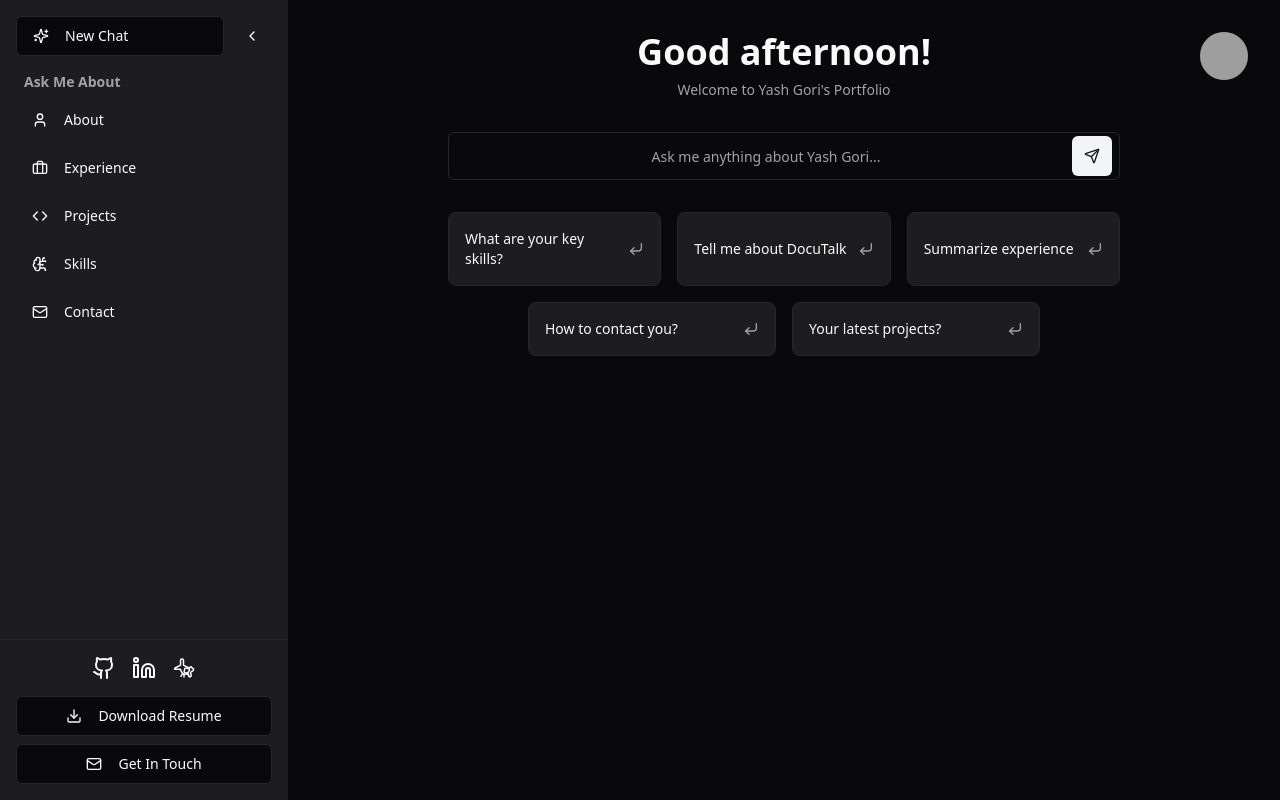
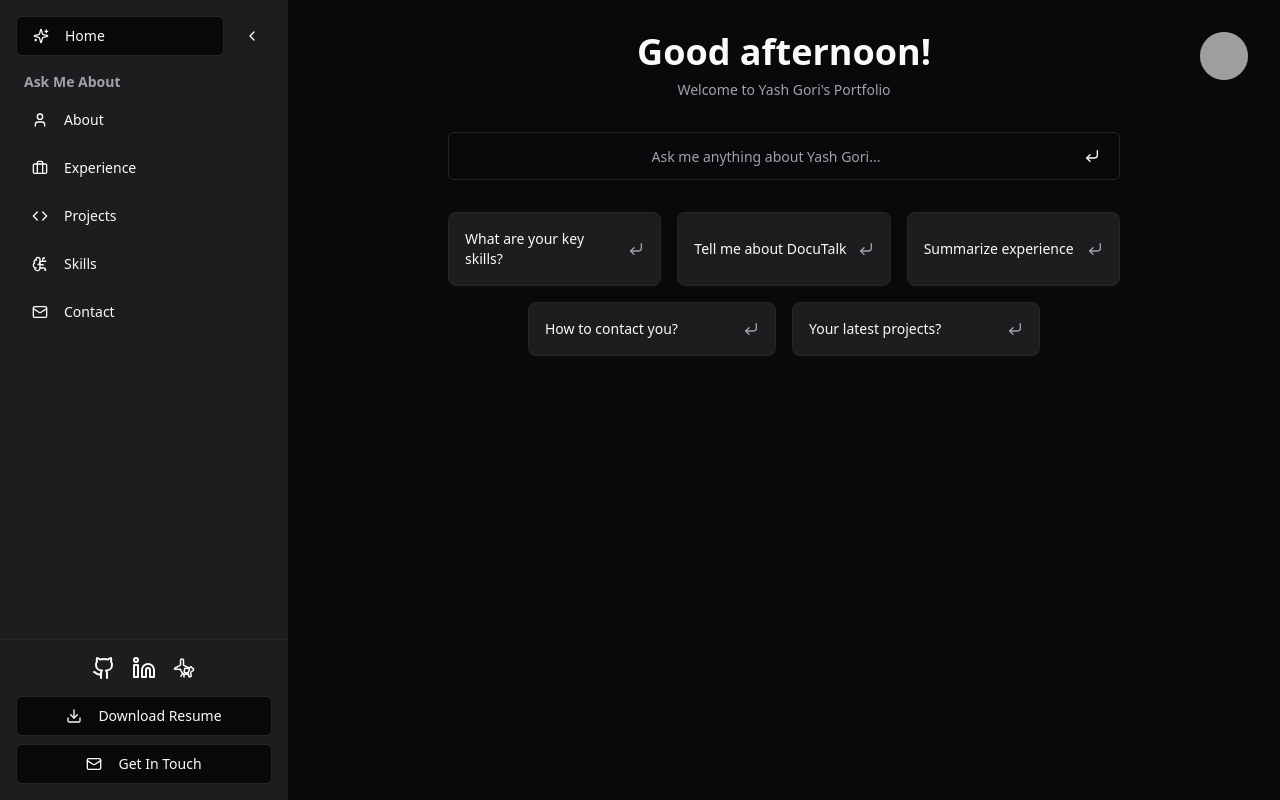
Before and after one commit to yashgori20/yashgori20, a React (Vite) app: page / in a window 1280 px wide. Built offline with nearby package versions, Linux system fonts and the light colour scheme; grey boxes are pictures that could not be loaded.

Commit message:
Refactor: Update "New Chat" button and send icon
Replaces "New Chat" with "Home" and "Back to Home" and changes the send button to a down-left arrow.

```diff
--- a/src/pages/Index.tsx
+++ b/src/pages/Index.tsx
@@ -1,4 +1,3 @@
-
 import React, { useState, useRef, useEffect } from 'react';
 import { useMutation } from '@tanstack/react-query';
 import { CornerDownLeft, Github, Linkedin, Mail, Menu, Send, User, Bot, Briefcase, Code, Sparkles, Phone, FileText, BrainCircuit, Users, ChevronLeft, ChevronRight, Download } from 'lucide-react';
@@ -113,7 +112,7 @@ const Index = () => {
               }}
             >
               <Sparkles className="mr-2 h-4 w-4" />
-              {activeView === 'chat' ? 'New Chat' : 'Back to Chat'}
+              {activeView === 'chat' ? 'Home' : 'Back to Home'}
             </Button>
           )}
           <Button variant="ghost" size="icon" onClick={() => setIsSidebarCollapsed(!isSidebarCollapsed)}>
@@ -218,11 +217,12 @@ const Index = () => {
               />
               <Button
                 size="icon"
+                variant="ghost"
                 className="absolute right-2 top-1/2 -translate-y-1/2"
                 onClick={handleSend}
                 disabled={askApi.isPending}
               >
-                <Send className="h-5 w-5" />
+                <CornerDownLeft className="h-5 w-5 font-bold" />
               </Button>
             </div>
           </div>
```
